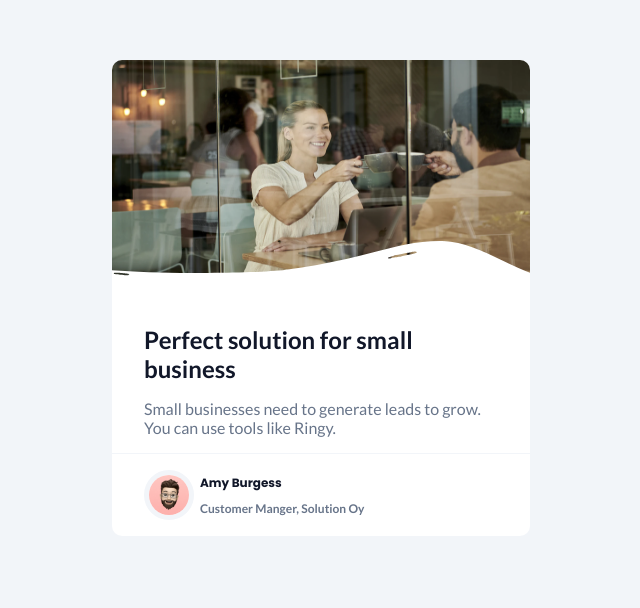
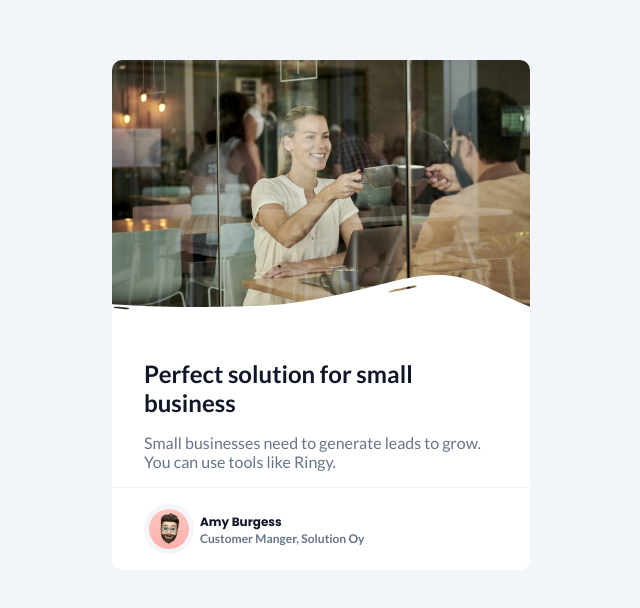
Before and after one commit to RafaelPinto99/Business-Blog-Card, a plain HTML site: page index.html in a window 1280 px wide. Shown: the part 104-712 px from the top of the page, without its empty margins (319-959 px from the left). Drawn offline with Linux system fonts and the light colour scheme.

Commit message:
Update card's height as well as tag

```diff
--- a/index.html
+++ b/index.html
@@ -15,7 +15,7 @@
           src="resources/hero-image-business-card.png"
           alt="Business meeting in a coffee shop"
           width="418"
-          height="246"
+          height="280"
           class="img-hero"
         />
         <svg
--- a/styles.css
+++ b/styles.css
@@ -66,7 +66,11 @@ hr{
 
 .card-img-avatar{
     padding: 16px 32px 16px 32px;
-    display: inline-flex;
+    display: grid;
+    grid-template-areas: "a b"
+                         "a b"
+                         "a b";
+    grid-template-columns: 0.1fr;
 }
 
 .img-avatar{
@@ -76,8 +80,8 @@ hr{
 
 .small-text{
     display: grid;
-    justify-content: center;
-    align-items: center;
+    justify-content: left;
+    align-items: left;
 }
 
 .second-p{
@@ -86,6 +90,8 @@ hr{
     font-size: 12px;
     text-wrap: nowrap;
     padding: 0 0 0 6px;
+    display: flex;
+    align-items: flex-end;
 }
 
 .third-p{
```
